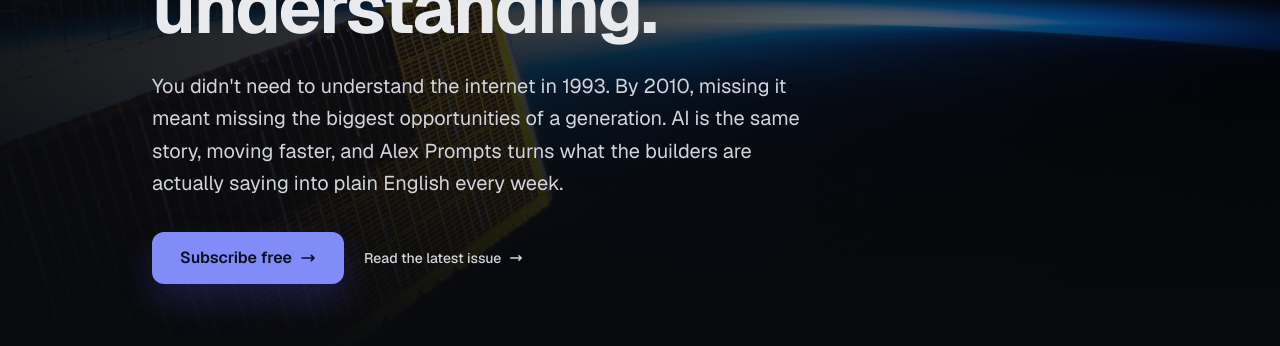
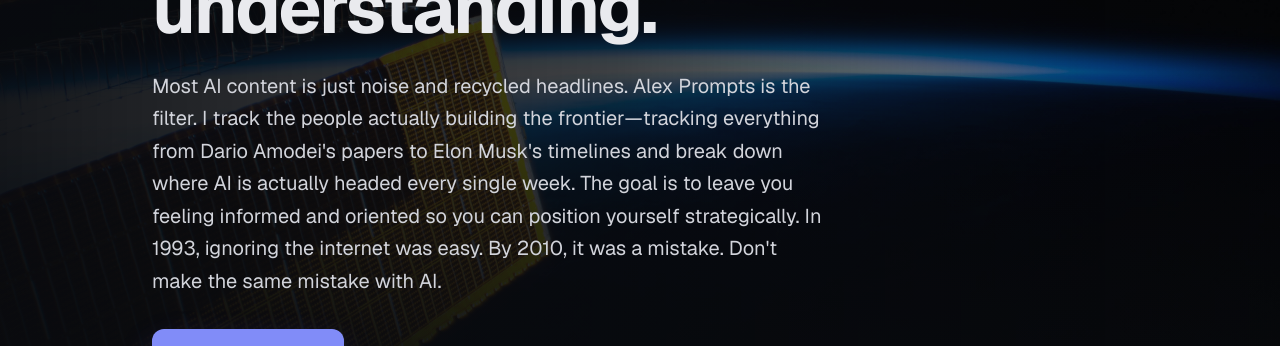
Before and after one commit to jsteryous/alexprompts, a Next.js app: page / in a window 1280 px wide. Shown: the part 273-619 px from the top of the page. Built offline with nearby package versions, Linux system fonts and the light colour scheme; no server answers; the database is empty.

Commit message:
branding change

```diff
--- a/src/app/page.tsx
+++ b/src/app/page.tsx
@@ -124,10 +124,12 @@
             <span className="caret" aria-hidden>▌</span>
           </h1>
           <p className="theme-text-contrast-muted text-lg md:text-xl leading-relaxed max-w-2xl mt-6">
-            You didn&apos;t need to understand the internet in 1993. By 2010, missing it meant
-            missing the biggest opportunities of a generation. AI is the same story, moving
-            faster, and Alex Prompts turns what the builders are actually saying into plain
-            English every week.
+            Most AI content is just noise and recycled headlines.
+
+            Alex Prompts is the filter. I track the people actually building the frontier—tracking everything from Dario Amodei's papers to Elon Musk's timelines
+            and break down where AI is actually headed every single week. The goal is to leave you feeling informed and oriented so you can position yourself strategically.
+
+            In 1993, ignoring the internet was easy. By 2010, it was a mistake. Don't make the same mistake with AI.
           </p>
           <div className="flex flex-col sm:flex-row gap-3 items-start sm:items-center mt-8">
             <SubscribeButton className="px-7 py-3.5" />
@@ -363,12 +365,10 @@
         </div>
         <div className="max-w-2xl mx-auto px-6 text-center relative z-10">
           <h2 className="theme-text-primary text-3xl md:text-4xl font-bold tracking-tight mb-4">
-            See it coming before everyone else.
+            The Big picture of AI.
           </h2>
           <p className="theme-text-contrast-muted text-base md:text-lg mb-8 leading-relaxed">
-            One issue a week. Free. The biggest story from the frontier, the facts split
-            from the sales pitch, and the question worth arguing about. You walk away
-            oriented, not anxious.
+            And what to do about it.
           </p>
           <SubscribeButton className="px-8 py-4" />
         </div>
```
